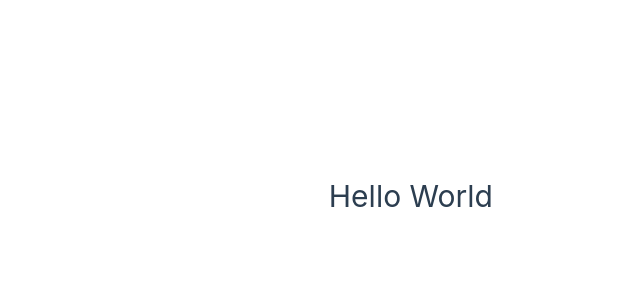
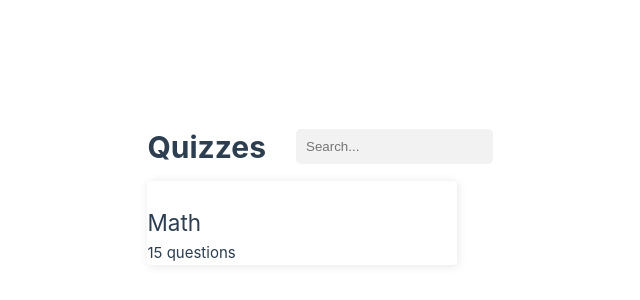
Before and after one commit to dabingch/vue-web-apps, a Vue app in the folder vue-quiz-app/: page / in a window 1280 px wide. Shown: the part 204-504 px from the top of the page, without its empty margins (147-787 px from the left). Built offline with nearby package versions, Linux system fonts and the light colour scheme.

Commit message:
Add some css style in vue-quiz

```diff
--- a/vue-quiz-app/src/App.vue
+++ b/vue-quiz-app/src/App.vue
@@ -1,6 +1,19 @@
 <template>
-  <div>
-    <h1>Hello World</h1>
+  <div class="container">
+    <header>
+      <h1>Quizzes</h1>
+      <input type="text" placeholder="Search...">
+    </header>
+
+    <div class="options-container">
+      <div class="card">
+        <img src="" alt="">
+        <div class="card-text">
+          <h2>Math</h2>
+          <p>15 questions</p>
+        </div>
+      </div>
+    </div>
   </div>
 </template>
 
@@ -9,5 +22,37 @@
 </script>
 
 <style scoped>
+.container {
+  max-width: 1000px;
+  margin: 0 auto;
+}
 
+header {
+  margin-bottom: 10px;
+  margin-top: 30px;
+  display: flex;
+  align-items: center;
+}
+
+header h1 {
+  font-weight: bold;
+  margin-right: 30px;
+}
+
+header input {
+  border: none;
+  background-color: rgba(128, 128, 128, 0.1);
+  padding: 10px;
+  border-radius: 5px;
+}
+
+.card {
+  width: 310px;
+  overflow: hidden;
+  border-radius: 2%;
+  box-shadow: 1px 1px 10px rgba(0, 0, 0, 0.1);
+  margin-bottom: 35px;
+  margin-right: 20px;
+  cursor: pointer;
+}
 </style>
```
